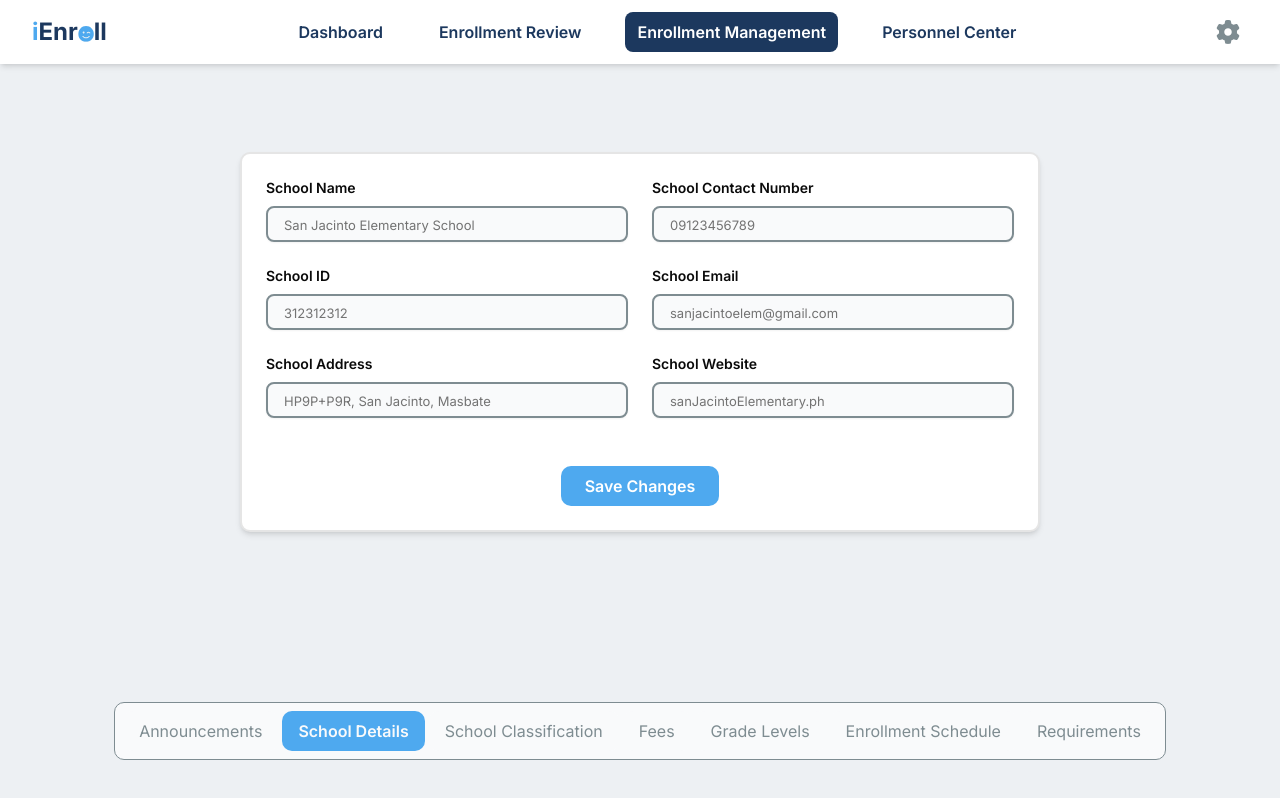
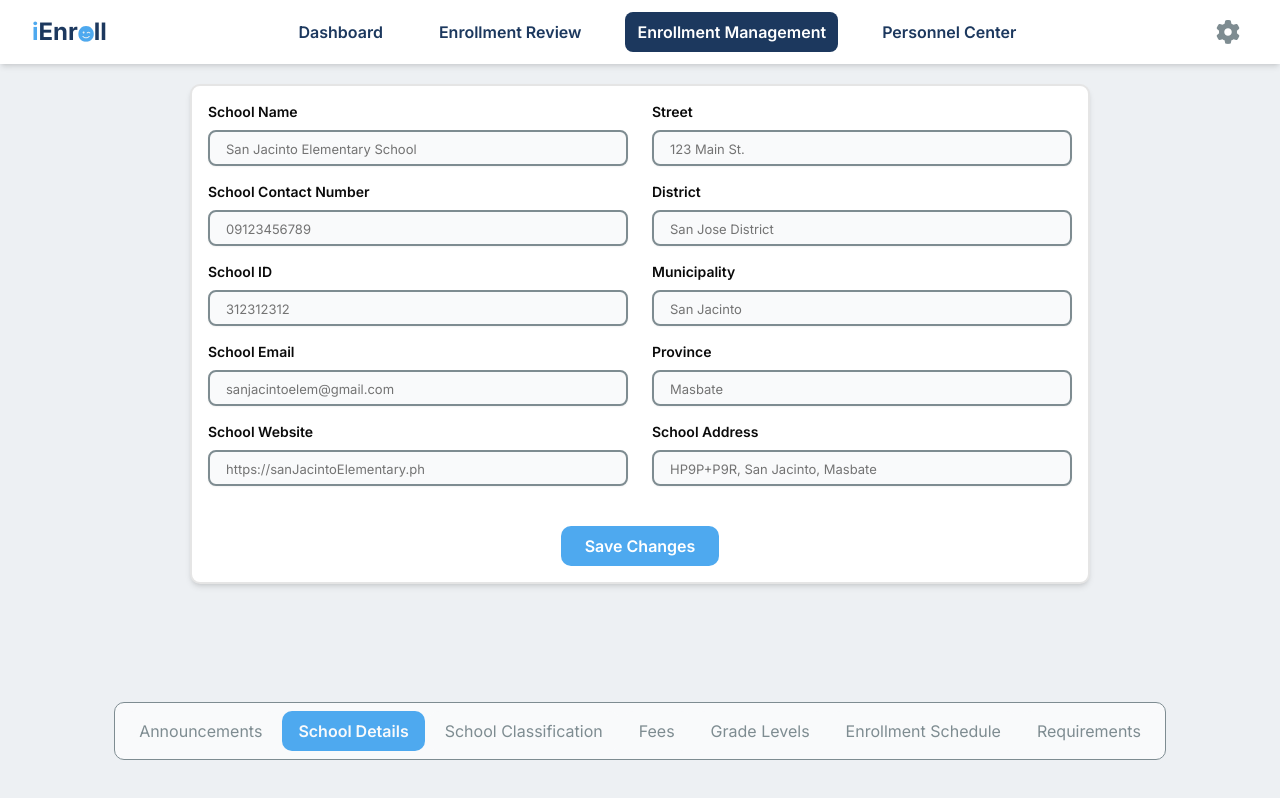
Before and after one commit to marcusAlmo/iEnroll, a React (Vite) app in the folder client/: page /admin/enrollment-management in a window 1280 px wide. Both pictures are taken after a click on the button "School Details". Built offline with nearby package versions, Linux system fonts and the light colour scheme.

Commit message:
refactor: added changes to address setting

```diff
--- a/client/src/app/admin/pages/enrollment-management/school-details/schooldetails.tsx
+++ b/client/src/app/admin/pages/enrollment-management/school-details/schooldetails.tsx
@@ -9,7 +9,11 @@ import CustomInput from '@/components/CustomInput';
 const schoolDetailsSchema = z.object({
   name: z.string().max(100, { message: "School name must not exceed 100 characters." }),
   id: z.string().max(50, { message: "School ID must not exceed 50 characters." }),
-  address: z.string().max(255, { message: "Address must not exceed 255 characters." }),
+  street: z.string().max(100, { message: "Street must not exceed 100 characters." }),
+  district: z.string().max(100, { message: "District must not exceed 100 characters." }),
+  municipality: z.string().max(100, { message: "Municipality must not exceed 100 characters." }),
+  province: z.string().max(100, { message: "Province must not exceed 100 characters." }),
+  address: z.string().max(200, { message: "Address must not exceed 200 characters." }),
   contactNumber: z.string().max(20, { message: "Contact number must not exceed 20 characters." }),
   email: z.string().email({ message: "Invalid email format." }),
   website: z.string().url({ message: "Must be a valid URL." }).optional(),
@@ -23,6 +27,10 @@ export default function SchoolDetails() {
     defaultValues: {
       name: '',
       id: '',
+      street: '',
+      district: '',
+      municipality: '',
+      province: '',
       address: '',
       contactNumber: '',
       email: '',
@@ -31,20 +39,27 @@ export default function SchoolDetails() {
   });
 
   const onSubmit = (data: SchoolFormData) => {
-    console.log('School Details Submitted:', data);
+    const fullAddress = `${data.street}, ${data.district}, ${data.municipality}, ${data.province}`;
+
+    // update the address field with the generated address
+    form.setValue("address", fullAddress);
+
+    console.log('Full Address:', fullAddress);
+    console.log('School Details Submitted:', { ...data, address: fullAddress });
   };
 
   return (
-    <div className="bg-white shadow-md rounded-lg p-6 border-2 my-22 max-w-[800px] w-full mx-auto">
+    <div className="bg-white shadow-md rounded-lg p-4 border-2 my-5 max-w-[900px] max-h-[100x]w-full mx-auto">
       <Form {...form}>
         <form onSubmit={form.handleSubmit(onSubmit)} className="grid grid-cols-2 gap-6">
-          {/* Row 1 */}
+          {/* Column 1 */}
+          <div className="flex flex-col gap-4">
             <CustomInput
               control={form.control}
               name="name"
               label="School Name"
               placeholder="San Jacinto Elementary School"
-            inputStyle="w-full p-4  rounded-md border-2 border-text-2 bg-background focus:outline-none focus:ring-2 focus:ring-blue-300 placeholder:text-[13px]"
+              inputStyle="w-full p-4 rounded-md border-2 border-text-2 bg-background focus:outline-none focus:ring-2 focus:ring-blue-300 placeholder:text-[13px]"
               labelStyle="block text-sm font-semibold"
             />
             <CustomInput
@@ -55,7 +70,6 @@ export default function SchoolDetails() {
               inputStyle="w-full p-4 rounded-md border-2 border-text-2 bg-background focus:outline-none focus:ring-2 focus:ring-blue-300 placeholder:text-[13px]"
               labelStyle="block text-sm font-semibold"
             />
-
             <CustomInput
               control={form.control}
               name="id"
@@ -72,8 +86,50 @@ export default function SchoolDetails() {
               inputStyle="w-full p-4 rounded-md border-2 border-text-2 bg-background focus:outline-none focus:ring-2 focus:ring-blue-300 placeholder:text-[13px]"
               labelStyle="block text-sm font-semibold"
             />
+              <CustomInput
+              control={form.control}
+              name="website"
+              label="School Website"
+              placeholder="https://sanJacintoElementary.ph"
+              inputStyle="w-full p-4 rounded-md border-2 border-text-2 bg-background focus:outline-none focus:ring-2 focus:ring-blue-300 placeholder:text-[13px]"
+              labelStyle="block text-sm font-semibold"
+            />
+          </div>
 
-          {/* Row 2 */}
+          {/* Column 2 */}
+          <div className="flex flex-col gap-4">
+            <CustomInput
+              control={form.control}
+              name="street"
+              label="Street"
+              placeholder="123 Main St."
+              inputStyle="w-full p-4 rounded-md border-2 border-text-2 bg-background focus:outline-none focus:ring-2 focus:ring-blue-300 placeholder:text-[13px]"
+              labelStyle="block text-sm font-semibold"
+            />
+            <CustomInput
+              control={form.control}
+              name="district"
+              label="District"
+              placeholder="San Jose District"
+              inputStyle="w-full p-4 rounded-md border-2 border-text-2 bg-background focus:outline-none focus:ring-2 focus:ring-blue-300 placeholder:text-[13px]"
+              labelStyle="block text-sm font-semibold"
+            />
+            <CustomInput
+              control={form.control}
+              name="municipality"
+              label="Municipality"
+              placeholder="San Jacinto"
+              inputStyle="w-full p-4 rounded-md border-2 border-text-2 bg-background focus:outline-none focus:ring-2 focus:ring-blue-300 placeholder:text-[13px]"
+              labelStyle="block text-sm font-semibold"
+            />
+            <CustomInput
+              control={form.control}
+              name="province"
+              label="Province"
+              placeholder="Masbate"
+              inputStyle="w-full p-4 rounded-md border-2 border-text-2 bg-background focus:outline-none focus:ring-2 focus:ring-blue-300 placeholder:text-[13px]"
+              labelStyle="block text-sm font-semibold"
+            />
             <CustomInput
               control={form.control}
               name="address"
@@ -82,19 +138,10 @@ export default function SchoolDetails() {
               inputStyle="w-full p-4 rounded-md border-2 border-text-2 bg-background focus:outline-none focus:ring-2 focus:ring-blue-300 placeholder:text-[13px]"
               labelStyle="block text-sm font-semibold"
             />
-
-          {/* Row 3 */}
-          <CustomInput
-            control={form.control}
-            name="website"
-            label="School Website"
-            placeholder="sanJacintoElementary.ph"
-            inputStyle="w-full p-4 rounded-md border-2 border-text-2 bg-background focus:outline-none focus:ring-2 focus:ring-blue-300 placeholder:text-[13px]"
-            labelStyle="block text-sm font-semibold"
-          />
+          </div>
 
           {/* Submit Button */}
-          <div className="col-span-2 mt-6 flex justify-center">
+          <div className="col-span-2 mt-4 flex justify-center">
             <button
               type="submit"
               className="bg-accent py-2 px-6 rounded-[10px] font-semibold text-white transition duration-300 hover:bg-primary hover:text-background"
```
Lines whose indentation alone changed are shown as unchanged.
